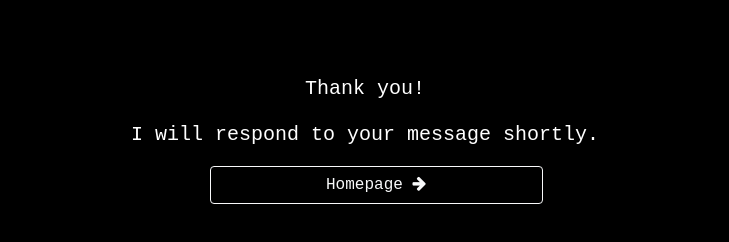
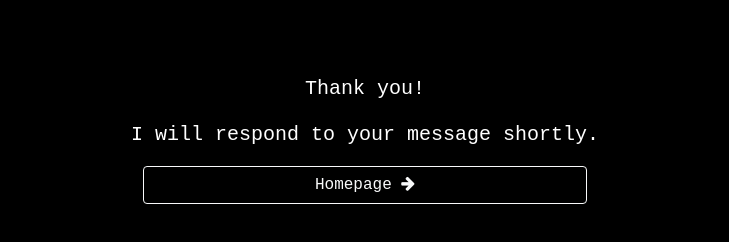
Before and after one commit to Trapintrovert/portfolio, a plain HTML site: page thankyou.html in a window 1280 px wide. Shown: the part 390-632 px from the top of the page, without its empty margins (275-1004 px from the left). Drawn offline with Linux system fonts and the light colour scheme.

Commit message:
Update style.css

```diff
--- a/style.css
+++ b/style.css
@@ -119,8 +119,8 @@ body{
 }
 
 #thanks .btn-outline-light{
-  margin-left: 36%;
-  width: 30%;
+  margin-left: 30%;
+  width: 40%;
 }
 
 #home img{
```
